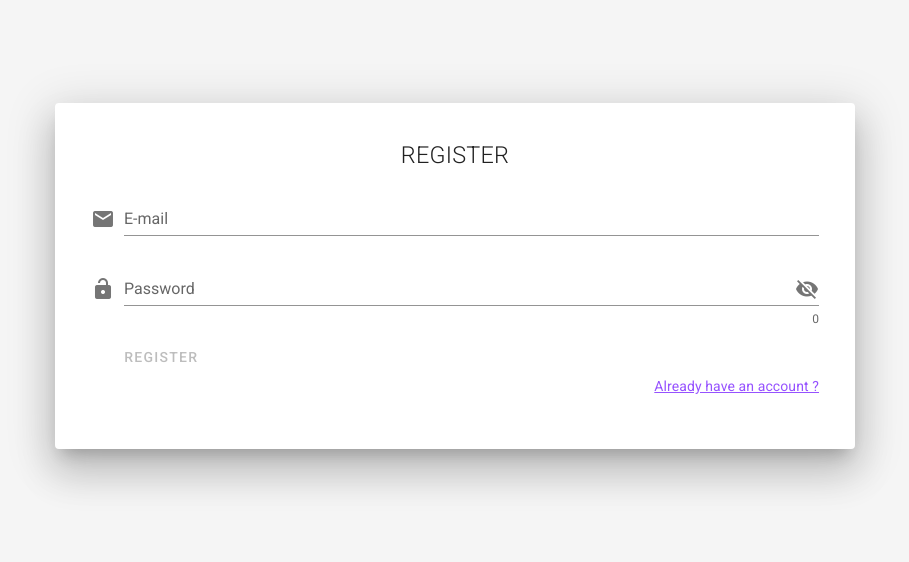
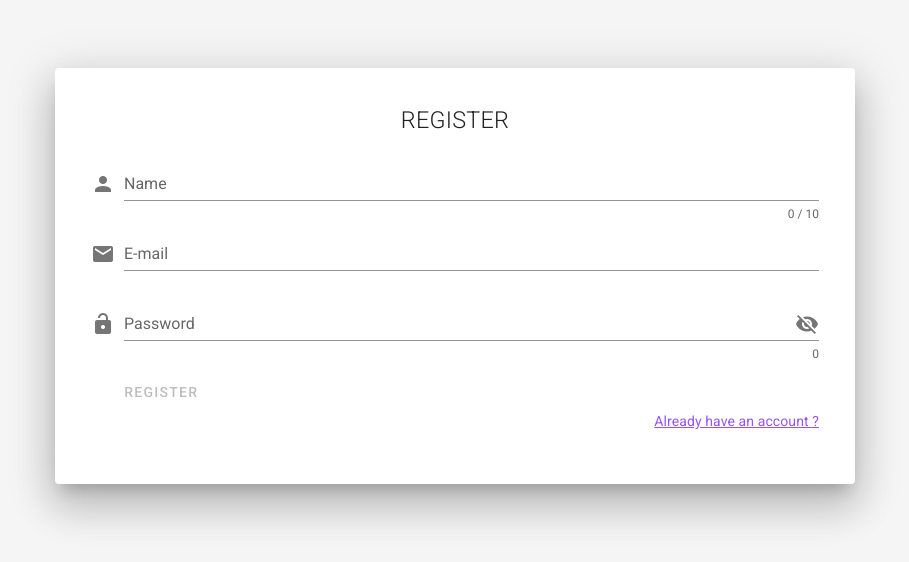
Before and after one commit to GeorgeLez/Vue.js-Vuetify-Vuex-demo, a Vue app: page /register in a window 1280 px wide. Shown: the part 124-686 px from the top of the page, without its empty margins (185-1094 px from the left). Built offline with nearby package versions, Linux system fonts and the light colour scheme; no server answers.

Commit message:
Added Name feature to registering & Commented out console.logs from Register.vue

```diff
--- a/src/views/Register.vue
+++ b/src/views/Register.vue
@@ -6,6 +6,15 @@
       </v-card-title>
       <v-card-text>
         <v-form ref="form" v-model="valid">
+          <v-text-field
+            v-model="name"
+            :rules="nameErrors"
+            label="Name"
+            prepend-icon="mdi-account"
+            required
+            :counter="10"
+            validate-on-blur
+          ></v-text-field>
           <v-text-field
             v-model="email"
             :rules="emailRules"
@@ -24,9 +33,11 @@
             counter
             required
             validate-on-blur
+            v-on:keyup.enter="submitRegister()"
             prepend-icon="mdi-lock-open"
             @click:append="show1 = !show1"
           ></v-text-field>
+
           <v-btn
             :loading="loading"
             :disabled="!valid"
@@ -45,7 +56,7 @@
 </template>
 
 <script>
-import { auth } from "@/fb";
+import { auth, db } from "@/fb";
 
 export default {
   data() {
@@ -53,22 +64,23 @@ export default {
       show1: false,
       loading: false,
       valid: true,
+      name: "",
       email: "",
       emailRules: [
         (v) => !!v || "E-mail is required",
         (v) => /.+@.+\..+/.test(v) || "E-mail must be valid",
       ],
       password: "",
-      passwordRules: [
-        (v) => !!v || "Password is required",
-        (v) => v.length >= 6 || "Password must be at least 6 characters long",
+      nameErrors: [
+        (v) => !!v || "Name is required",
+        (v) => v.length <= 10 || "Name must be at most 10 characters long",
       ],
       rules: {
         password: (value) => {
           const pattern = /^(?=.*[a-z])(?=.*[A-Z])(?=.*[0-9])(?=.*[!@#$%^&*])(?=.{8,})/;
           return (
             pattern.test(value) ||
-            "Min. 8 characters with at least one capital letter, a number and a special character."
+            "Min. 8 characters with at least one capital letter, a number and a special character"
           );
         },
       },
@@ -79,10 +91,14 @@ export default {
       try {
         if (this.$refs.form.validate()) {
           this.loading = true;
-          const user = await auth.createUserWithEmailAndPassword(
-            this.email,
-            this.password
-          );
+          const user = await auth
+            .createUserWithEmailAndPassword(this.email, this.password)
+            .then((res) => {
+              db.collection("users").doc(res.user.uid).set({
+                bio: this.name,
+              });
+            });
+          // .then(()=>{});
           console.log(user);
           this.$router.replace({ name: "Dashboard" });
         }
```
Also changed, not shown: src/router/index.js (+9 -9 lines).
